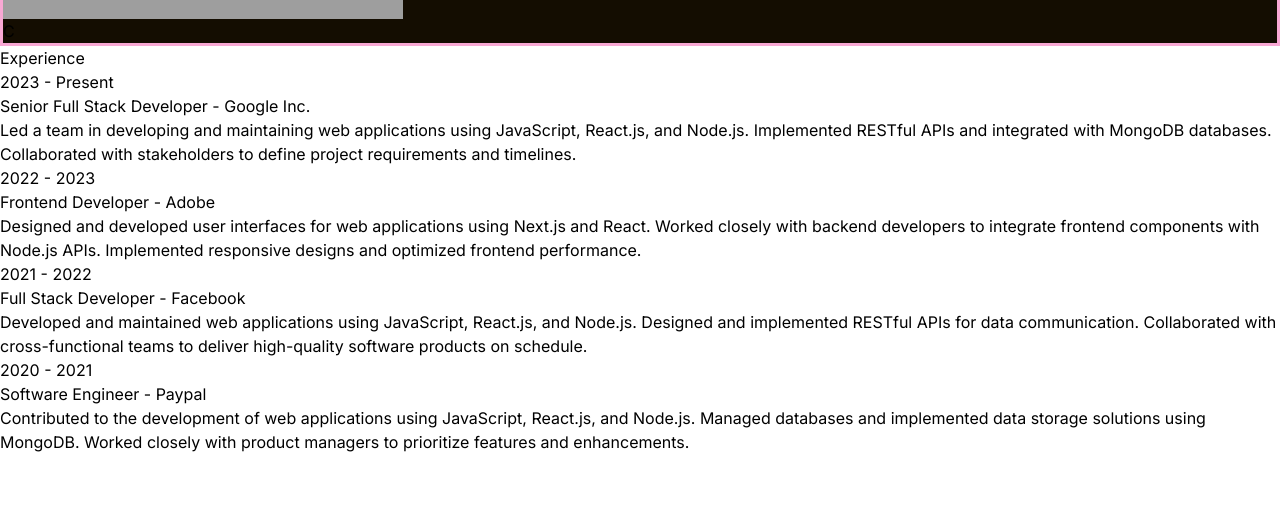
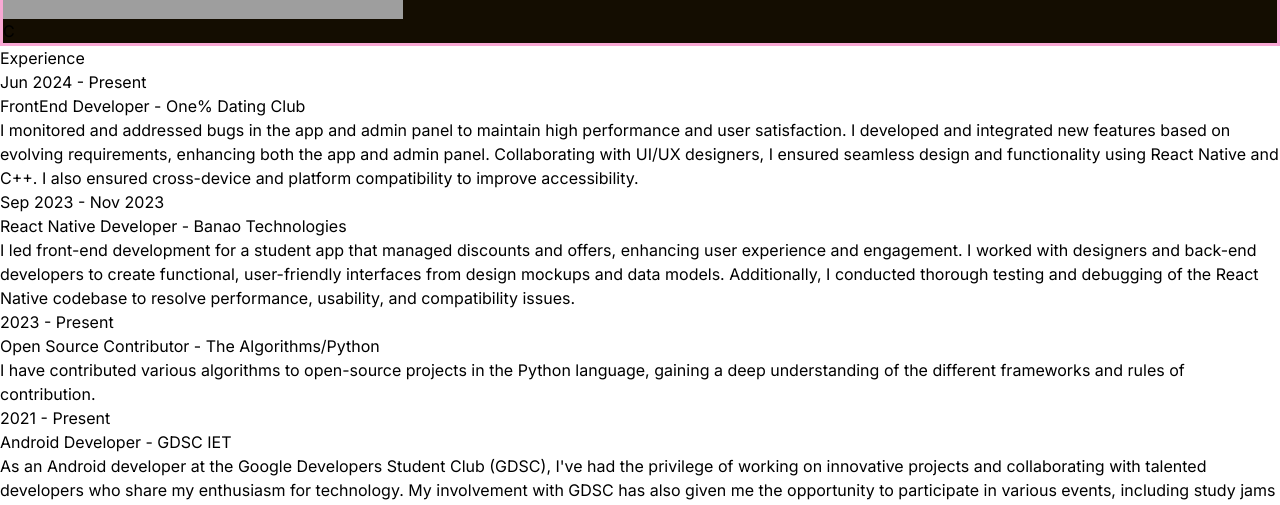
Before and after one commit to its-100rabh/Portfolio, a React (Vite) app: page / in a window 1280 px wide. Shown: the part 10919-11424 px from the top of the page. Before the commit the page ends 11373 px from the top, so only its background shows below. Built offline with nearby package versions, Linux system fonts and the light colour scheme; grey boxes are pictures that could not be loaded.

Commit message:
Experience Modified

```diff
--- a/src/constants/index.js
+++ b/src/constants/index.js
@@ -9,32 +9,32 @@
 export const ABOUT_TEXT_2 = `Additionally, I have a strong foundation in artificial intelligence and machine learning, applying my knowledge in Python to build intelligent systems and analyze data. I am experienced with Tailwind for styling, and I work with MongoDB and MySQL for database management. I have also contributed to open-source projects in Python, enhancing my collaborative and technical skills. Motivated and creative, I am always seeking new challenges to expand my expertise and deliver high-quality solutions.`;
 export const EXPERIENCES = [
   {
-    year: "2023 - Present",
-    role: "Senior Full Stack Developer",
-    company: "Google Inc.",
-    description: `Led a team in developing and maintaining web applications using JavaScript, React.js, and Node.js. Implemented RESTful APIs and integrated with MongoDB databases. Collaborated with stakeholders to define project requirements and timelines.`,
-    technologies: ["Javascript", "React.js", "Next.js", "mongoDB"],
+    year: "Jun 2024 - Present",
+    role: "FrontEnd Developer",
+    company: "One% Dating Club",
+    description: `I monitored and addressed bugs in the app and admin panel to maintain high performance and user satisfaction. I developed and integrated new features based on evolving requirements, enhancing both the app and admin panel. Collaborating with UI/UX designers, I ensured seamless design and functionality using React Native and C++. I also ensured cross-device and platform compatibility to improve accessibility.`,
+    technologies: ["React Native", "C++","Android","TypeScript","JavaScript","Expo"],
   },
   {
-    year: "2022 - 2023",
-    role: "Frontend Developer",
-    company: "Adobe",
-    description: `Designed and developed user interfaces for web applications using Next.js and React. Worked closely with backend developers to integrate frontend components with Node.js APIs. Implemented responsive designs and optimized frontend performance.`,
-    technologies: ["HTML", "CSS", "Vue.js", "mySQL"],
+    year: "Sep 2023 - Nov 2023",
+    role: "React Native Developer",
+    company: "Banao Technologies",
+    description: `I led front-end development for a student app that managed discounts and offers, enhancing user experience and engagement. I worked with designers and back-end developers to create functional, user-friendly interfaces from design mockups and data models. Additionally, I conducted thorough testing and debugging of the React Native codebase to resolve performance, usability, and compatibility issues.`,
+    technologies: ["React Native", "Figma", "GitHub", "Firebase","Android","TypeScript","JavaScript","Expo"],
   },
   {
-    year: "2021 - 2022",
-    role: "Full Stack Developer",
-    company: "Facebook",
-    description: `Developed and maintained web applications using JavaScript, React.js, and Node.js. Designed and implemented RESTful APIs for data communication. Collaborated with cross-functional teams to deliver high-quality software products on schedule.`,
-    technologies: ["Python", "Svelte", "Three.js", "Postgres"],
+    year: "2023 - Present",
+    role: "Open Source Contributor",
+    company: "The Algorithms/Python",
+    description: `I have contributed various algorithms to open-source projects in the Python language, gaining a deep understanding of the different frameworks and rules of contribution.`,
+    technologies: ["Python", "Git", "GitHub"],
   },
   {
-    year: "2020 - 2021",
-    role: "Software Engineer",
-    company: "Paypal",
-    description: `Contributed to the development of web applications using JavaScript, React.js, and Node.js. Managed databases and implemented data storage solutions using MongoDB. Worked closely with product managers to prioritize features and enhancements.`,
-    technologies: ["Ruby", "Rails", "PHP", "Sqlite"],
+    year: "2021 - Present",
+    role: "Android Developer",
+    company: "GDSC IET",
+    description: `As an Android developer at the Google Developers Student Club (GDSC), I've had the privilege of working on innovative projects and collaborating with talented developers who share my enthusiasm for technology. My involvement with GDSC has also given me the opportunity to participate in various events, including study jams and tech talks, which have helped me further develop my skills and knowledge in the field.`,
+    technologies: ["Mobile Application Development", "XML", "Teamwork", "Kotlin","Leadership"],
   },
 ];
 
@@ -202,8 +202,7 @@
       },
       {
         name: "Tailwind",
-        image:
-          "https://www.drupal.org/files/project-images/screenshot_361.png",
+        image: "https://www.drupal.org/files/project-images/screenshot_361.png",
       },
       {
         name: "Vite",
```
